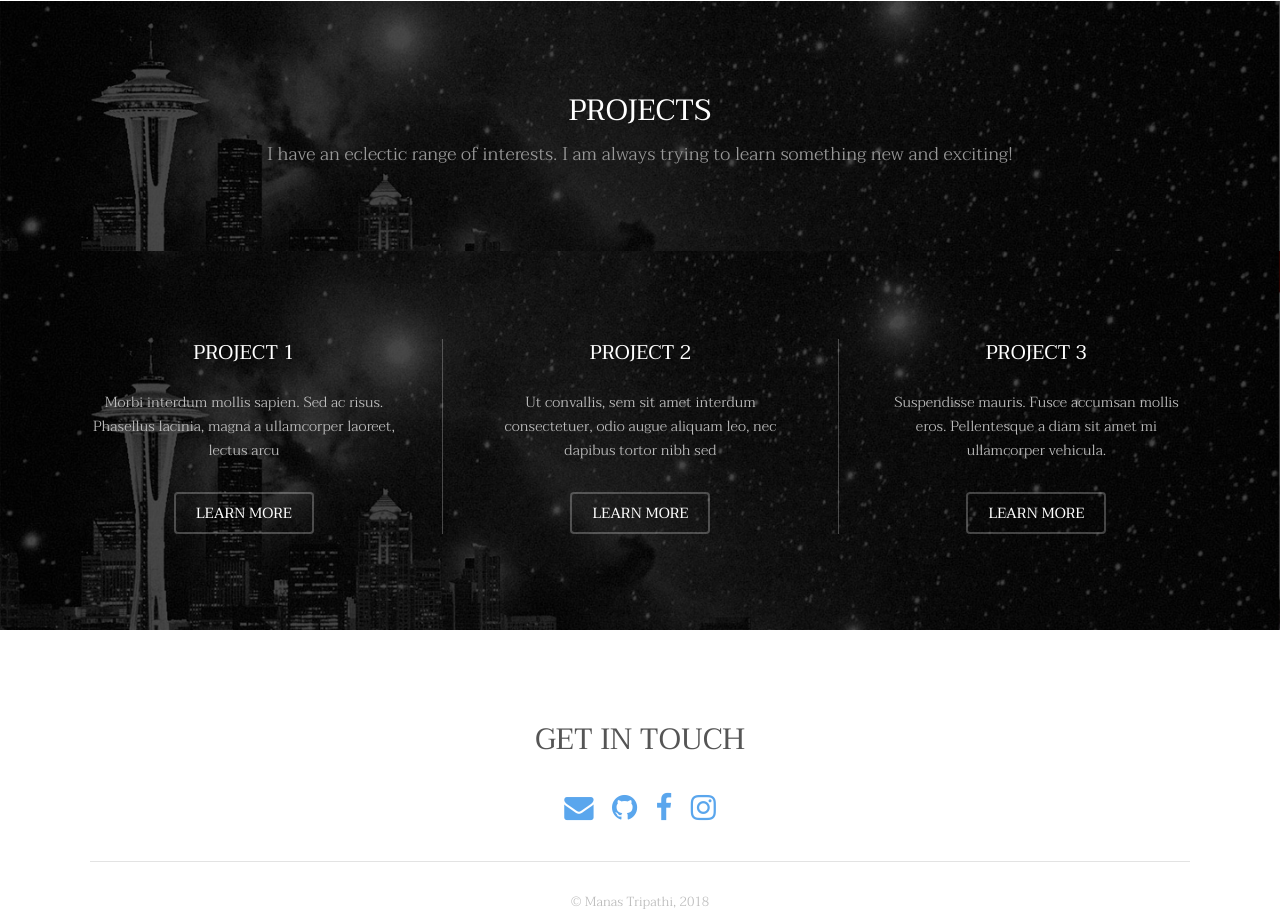
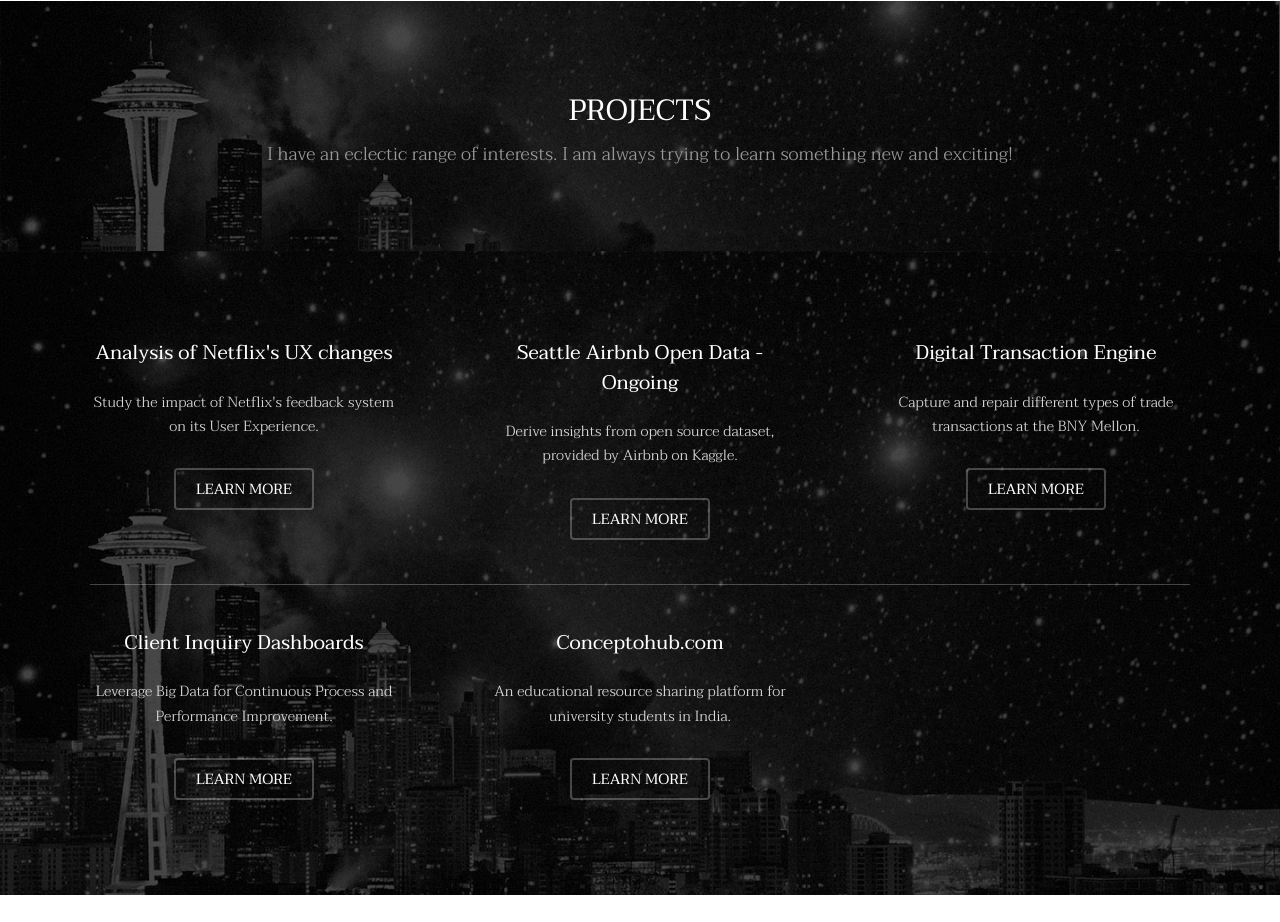
Before and after one commit to manas007/personal-website, a plain HTML site: page index.html in a window 1280 px wide. Shown: the part 1518-2440 px from the top of the page. Drawn offline with Linux system fonts and the light colour scheme.

Commit message:
Small changes

```diff
--- a/assets/css/main.css
+++ b/assets/css/main.css
@@ -1690,7 +1690,6 @@
 
 	h3 {
 		font-size: 1.35rem;
-		text-transform: uppercase;
 	}
 
 	h4 {
@@ -3085,7 +3084,7 @@
 
 		.wrapper.style3 {
 			background-color: #000;
-			color: #bfbfbf;
+			color: #dcd9d9;
 			background-image: url(../../images/BlackConstellation.jpg);
 			background-size: cover;
 			background-attachment: fixed;
@@ -3954,6 +3953,10 @@
 			padding-right: 0;
 		}
 
+		#flexgrid > :nth-child(-n+3) {
+			border-bottom-width: 1px;
+		}
+
 		#flexgrid > :nth-child(3n + 1),
 		#flexgrid > :nth-child(3n) {
 			width: calc(33.33333% + -1rem);
@@ -3962,8 +3965,6 @@
 		#flexgrid > div {
 			border-style: solid;
 			border-color: rgba(255, 255, 255, 0.25);
-			border-left-width: 1px;
-			border-top-width: 1px;
 			text-align: center;
 		}
 
--- a/assets/js/main.js
+++ b/assets/js/main.js
@@ -1,8 +1,3 @@
-/*
-	Transitive by TEMPLATED
-	templated.co @templatedco
-	Released for free under the Creative Commons Attribution 3.0 license (templated.co/license)
-*/
 
 (function($) {
 
--- a/index.html
+++ b/index.html
@@ -81,29 +81,47 @@
 					<div id="flexgrid">
 						<div>
 							<header>
-								<h3>Project 1</h3>
+								<h3>Analysis of Netflix's UX changes</h3>
 							</header>
-							<p>Morbi interdum mollis sapien. Sed ac risus. Phasellus lacinia, magna a ullamcorper laoreet, lectus arcu</p>
+							<p>Study the impact of Netflix's feedback system on its User Experience.</p>
 							<ul class="actions">
-								<li><a href="generic.html" class="button alt">Learn More</a></li>
+								<li><a href="generic.html" target="_blank" class="button alt">Learn More</a></li>
 							</ul>
 						</div>
 						<div>
 							<header>
-								<h3>Project 2</h3>
+								<h3>Seattle Airbnb Open Data - Ongoing</h3>
 							</header>
-							<p>Ut convallis, sem sit amet interdum consectetuer, odio augue aliquam leo, nec dapibus tortor nibh sed </p>
+							<p>Derive insights from open source dataset, provided by Airbnb on Kaggle.</p>
 							<ul class="actions">
-								<li><a href="generic.html" class="button alt">Learn More</a></li>
+								<li><a href="generic.html" target="_blank" class="button alt">Learn More</a></li>
 							</ul>
 						</div>
 						<div>
 							<header>
-								<h3>Project 3</h3>
+								<h3>Digital Transaction Engine</h3>
 							</header>
-							<p>Suspendisse mauris. Fusce accumsan mollis eros. Pellentesque a diam sit amet mi ullamcorper vehicula.</p>
+							<p>Capture and repair different types of trade transactions at the BNY Mellon. </p>
 							<ul class="actions">
-								<li><a href="generic.html" class="button alt">Learn More</a></li>
+								<li><a href="generic.html" target="_blank" class="button alt">Learn More</a></li>
+							</ul>
+						</div>
+						<div>
+							<header>
+								<h3>Client Inquiry Dashboards</h3>
+							</header>
+							<p>Leverage Big Data for Continuous Process and Performance Improvement.</p>
+							<ul class="actions">
+								<li><a href="generic.html" target="_blank" class="button alt">Learn More</a></li>
+							</ul>
+						</div>
+						<div>
+							<header>
+								<h3>Conceptohub.com</h3>
+							</header>
+							<p>An educational resource sharing platform for university students in India.</p>
+							<ul class="actions">
+								<li><a href="generic.html" target="_blank" class="button alt">Learn More</a></li>
 							</ul>
 						</div>
 					</div>
@@ -117,10 +135,10 @@
 							<div class="content">
 								<h2 class="align-center">Get in Touch</h2>
 											<ul class="icons align-center">
-												<li title="Email: manas93@uw.edu"><a href="mailto:manas93@uw.edu?Subject=Hello%20Manas" class="icon fa-envelope"><span class="label">Email</span></a></li>
-												<li title="Github"><a href="https://github.com/manas007/" class="icon fa-github"><span class="label">Github</span></a></li>
-												<li title="Facebook"><a href="https://www.facebook.com/bien.manas" class="icon fa-facebook"><span class="label">Facebook</span></a></li>
-												<li title="Instagram"><a href="https://www.instagram.com/manas930/" class="icon fa-instagram"><span class="label">Instagram</span></a></li>
+												<li title="Email: manas93@uw.edu"><a href="mailto:manas93@uw.edu?Subject=Hello%20Manas" target="_blank" class="icon fa-envelope"><span class="label">Email</span></a></li>
+												<li title="Github"><a href="https://github.com/manas007/" target="_blank" class="icon fa-github"><span class="label">Github</span></a></li>
+												<li title="Facebook"><a href="https://www.facebook.com/bien.manas" target="_blank" class="icon fa-facebook"><span class="label">Facebook</span></a></li>
+												<li title="Instagram"><a href="https://www.instagram.com/manas930/" target="_blank" class="icon fa-instagram"><span class="label">Instagram</span></a></li>
 											</ul>
 								<hr />
 								<!-- <form action="#" method="post">
```
